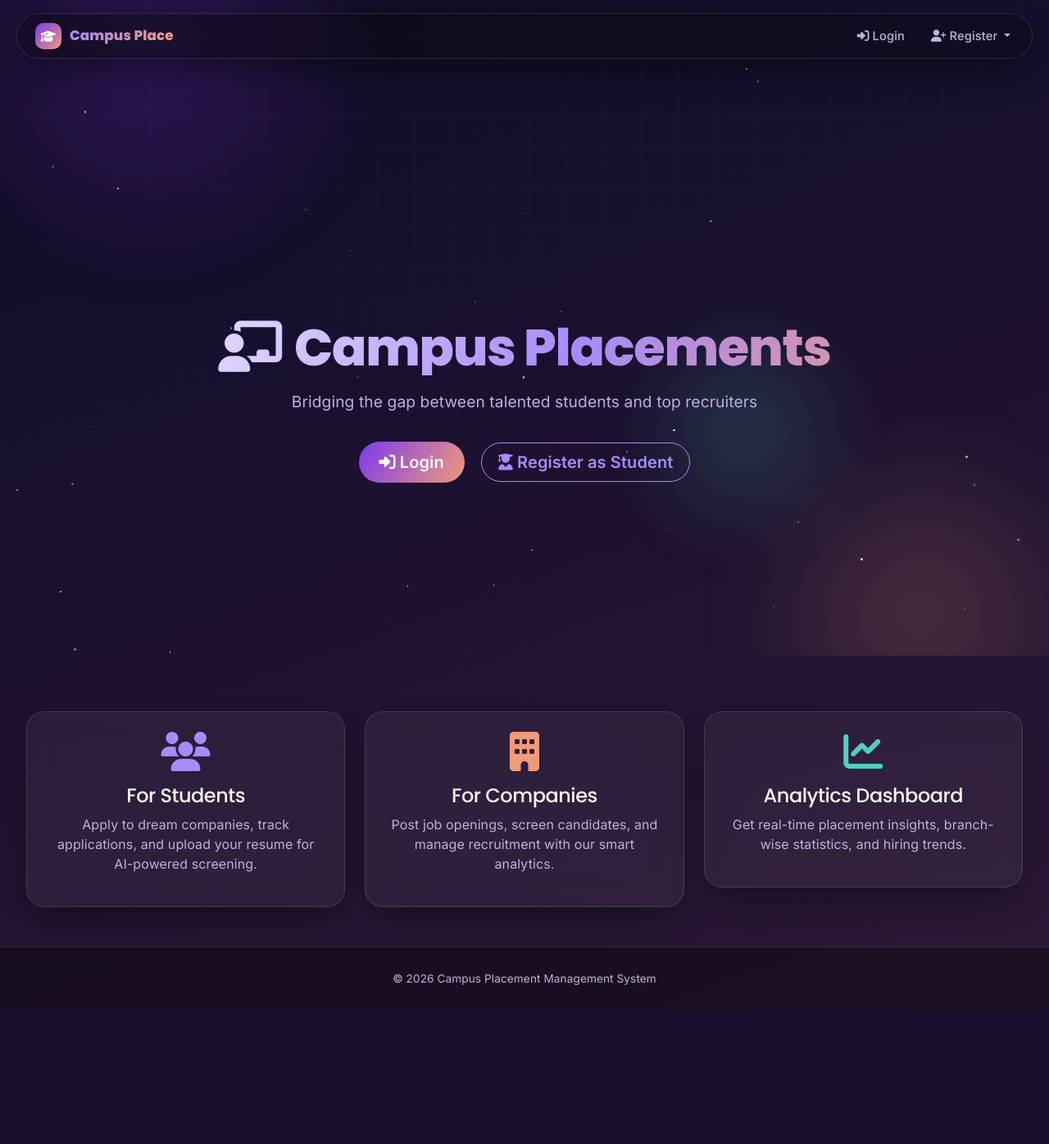
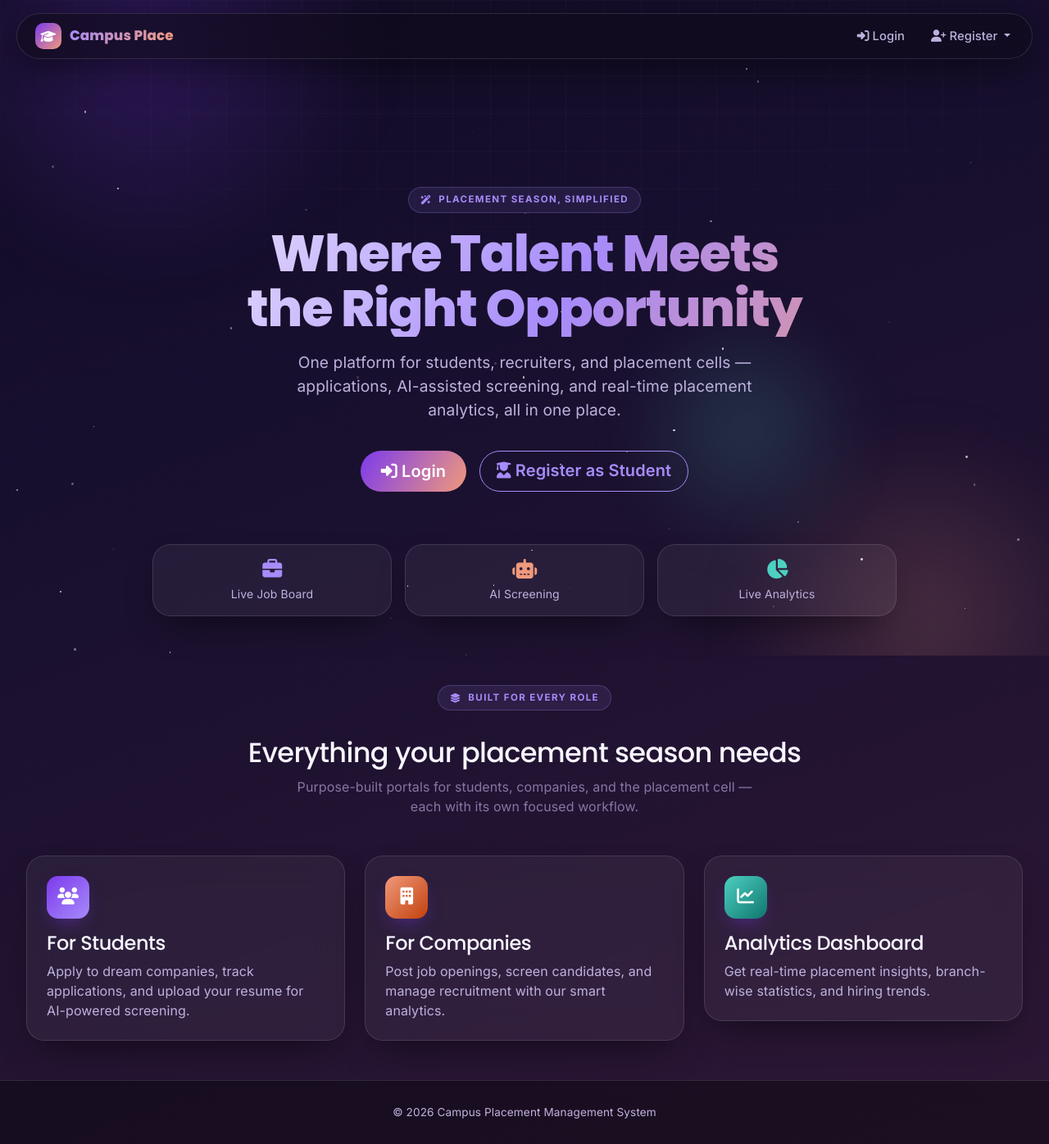
Before and after one commit to Nitish204/placement_managment_system, a Flask app: page / in a window 1280 px wide. Shown: the whole page at 82% size. Before the commit the page ends 1232 px from the top, so only its background shows below. Run offline with Flask 3, Linux system fonts and the light colour scheme.

Commit message:
Revamp index.html with new hero and feature sections
Updated the hero section and added new features for students and companies.

```diff
--- a/templates/index.html
+++ b/templates/index.html
@@ -3,44 +3,73 @@
 {% block content %}
 <div class="hero-section">
     <div class="container text-center">
-        <h1 class="hero-title animate-fadeInUp">
-            <i class="fas fa-chalkboard-user me-3"></i>Campus Placements
+        <div class="animate-fadeInUp mb-3">
+            <span class="section-eyebrow"><i class="fas fa-wand-magic-sparkles"></i> Placement season, simplified</span>
+        </div>
+        <h1 class="hero-title animate-fadeInUp" style="animation-delay: 0.08s;">
+            Where Talent Meets<br/>the Right Opportunity
         </h1>
-        <p class="hero-subtitle animate-fadeInUp" style="animation-delay: 0.15s;">
-            Bridging the gap between talented students and top recruiters
+        <p class="hero-subtitle animate-fadeInUp" style="animation-delay: 0.18s;">
+            One platform for students, recruiters, and placement cells — applications, AI-assisted screening, and real-time placement analytics, all in one place.
         </p>
-        <div class="animate-fadeInUp" style="animation-delay: 0.3s;">
-            <a href="{{ url_for('login') }}" class="btn btn-gradient btn-lg me-3">
+        <div class="animate-fadeInUp d-flex gap-3 justify-content-center flex-wrap" style="animation-delay: 0.3s;">
+            <a href="{{ url_for('login') }}" class="btn btn-gradient btn-lg">
                 <i class="fas fa-sign-in-alt"></i> Login
             </a>
             <a href="{{ url_for('register_student') }}" class="btn btn-outline-gradient btn-lg">
                 <i class="fas fa-user-graduate"></i> Register as Student
             </a>
         </div>
+
+        <div class="row justify-content-center mt-5 g-3 animate-fadeInUp" style="animation-delay: 0.42s;">
+            <div class="col-4 col-md-3">
+                <div class="glass-card py-3">
+                    <h4 class="mb-0" style="color: var(--accent-2);"><i class="fas fa-briefcase"></i></h4>
+                    <p class="mb-0 small mt-1">Live Job Board</p>
+                </div>
+            </div>
+            <div class="col-4 col-md-3">
+                <div class="glass-card py-3">
+                    <h4 class="mb-0" style="color: var(--accent-3);"><i class="fas fa-robot"></i></h4>
+                    <p class="mb-0 small mt-1">AI Screening</p>
+                </div>
+            </div>
+            <div class="col-4 col-md-3">
+                <div class="glass-card py-3">
+                    <h4 class="mb-0" style="color: var(--accent-4);"><i class="fas fa-chart-pie"></i></h4>
+                    <p class="mb-0 small mt-1">Live Analytics</p>
+                </div>
+            </div>
+        </div>
     </div>
 </div>
 
-<div class="container mt-5 mb-5">
+<div class="container mt-3 mb-5">
+    <div class="text-center mb-5">
+        <span class="section-eyebrow mb-3 d-inline-flex"><i class="fas fa-layer-group"></i> Built for every role</span>
+        <h2 class="mt-3" style="font-size: 2.1rem;">Everything your placement season needs</h2>
+        <p class="text-muted mx-auto" style="max-width: 560px;">Purpose-built portals for students, companies, and the placement cell — each with its own focused workflow.</p>
+    </div>
     <div class="row g-4">
         <div class="col-md-4">
-            <div class="glass-card p-4 text-center animate-fadeInUp" style="animation-delay: 0.1s;">
-                <i class="fas fa-users fa-3x" style="color: var(--accent-2);"></i>
-                <h4 class="mt-3">For Students</h4>
-                <p>Apply to dream companies, track applications, and upload your resume for AI-powered screening.</p>
+            <div class="glass-card p-4 animate-fadeInUp" style="animation-delay: 0.1s;">
+                <div class="stat-icon mb-3" style="background: linear-gradient(135deg, var(--accent-1), var(--accent-2));"><i class="fas fa-users"></i></div>
+                <h4 class="mt-1">For Students</h4>
+                <p class="mb-0">Apply to dream companies, track applications, and upload your resume for AI-powered screening.</p>
             </div>
         </div>
         <div class="col-md-4">
-            <div class="glass-card p-4 text-center animate-fadeInUp" style="animation-delay: 0.2s;">
-                <i class="fas fa-building fa-3x" style="color: var(--accent-3);"></i>
-                <h4 class="mt-3">For Companies</h4>
-                <p>Post job openings, screen candidates, and manage recruitment with our smart analytics.</p>
+            <div class="glass-card p-4 animate-fadeInUp" style="animation-delay: 0.2s;">
+                <div class="stat-icon mb-3" style="background: linear-gradient(135deg, var(--accent-3), #c2410c);"><i class="fas fa-building"></i></div>
+                <h4 class="mt-1">For Companies</h4>
+                <p class="mb-0">Post job openings, screen candidates, and manage recruitment with our smart analytics.</p>
             </div>
         </div>
         <div class="col-md-4">
-            <div class="glass-card p-4 text-center animate-fadeInUp" style="animation-delay: 0.3s;">
-                <i class="fas fa-chart-line fa-3x" style="color: var(--accent-4);"></i>
-                <h4 class="mt-3">Analytics Dashboard</h4>
-                <p>Get real-time placement insights, branch-wise statistics, and hiring trends.</p>
+            <div class="glass-card p-4 animate-fadeInUp" style="animation-delay: 0.3s;">
+                <div class="stat-icon mb-3" style="background: linear-gradient(135deg, var(--accent-4), #0f766e);"><i class="fas fa-chart-line"></i></div>
+                <h4 class="mt-1">Analytics Dashboard</h4>
+                <p class="mb-0">Get real-time placement insights, branch-wise statistics, and hiring trends.</p>
             </div>
         </div>
     </div>
```
